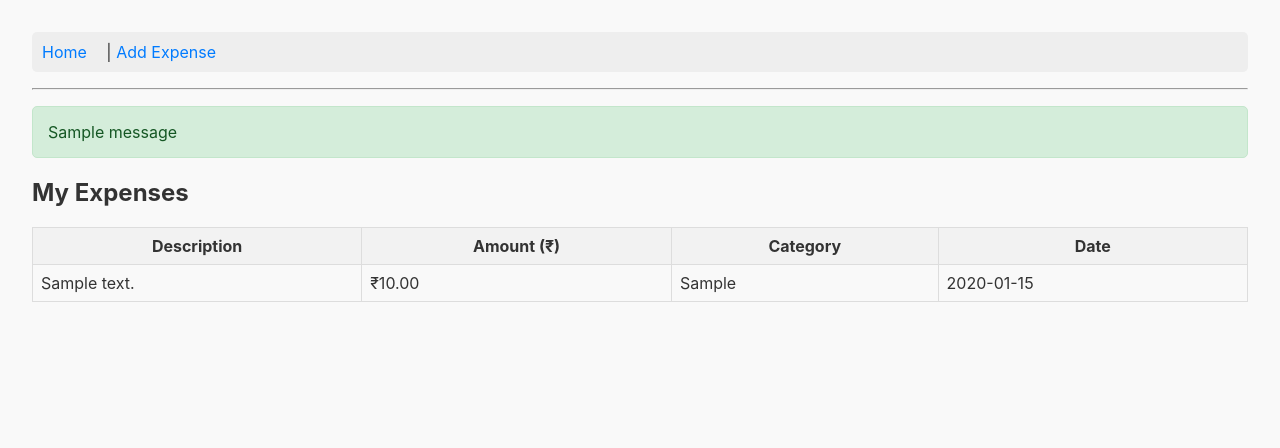
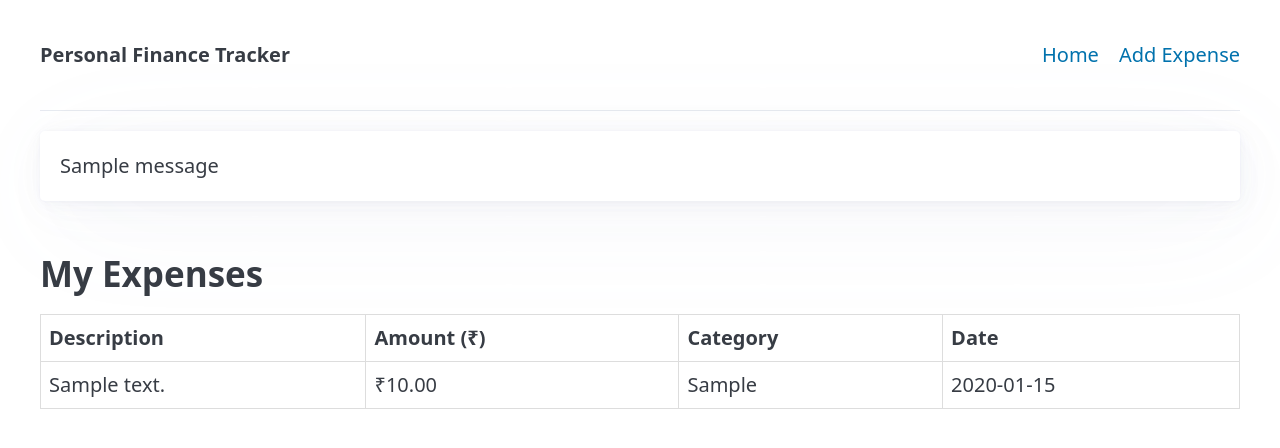
Before and after one commit to PrajwalMadhyastha/personal-finance-webapp, a Flask app: page / in a window 1280 px wide. Shown: the top 448 px of the page. Run offline with Flask 3, Linux system fonts and the light colour scheme; tables that the repository leaves empty hold one stand-in row (values such as "Sample post"); one stand-in notice (Sample message) is shown; parts of the project's set-up code (start-up, migrations or seed data) failed here and were passed over; some libraries are stand-ins or nearby versions.

Commit message:
feat(ui): Implement Pico.css for basic application styling

```diff
--- a/finance_tracker/templates/base.html
+++ b/finance_tracker/templates/base.html
@@ -3,38 +3,43 @@
 <head>
     <meta charset="UTF-8">
     <meta name="viewport" content="width=device-width, initial-scale=1.0">
+
+    <link rel="stylesheet" href="https://cdn.jsdelivr.net/npm/@picocss/pico@2/css/pico.min.css" />
+
     <title>{% block title %}My Finance App{% endblock %}</title>
     <style>
-        body { font-family: -apple-system, BlinkMacSystemFont, "Segoe UI", Roboto, "Helvetica Neue", Arial, sans-serif; margin: 2em; background-color: #f9f9f9; color: #333; }
-        nav { background-color: #eee; padding: 10px; border-radius: 5px; margin-bottom: 1em; }
-        nav a { text-decoration: none; color: #007bff; margin-right: 15px; }
-        nav a:hover { text-decoration: underline; }
-        .flashes { list-style: none; padding: 0; }
-        .flashes li { padding: 15px; margin-bottom: 15px; border-radius: 5px; }
-        .flashes li.success { background-color: #d4edda; color: #155724; border: 1px solid #c3e6cb;}
-        .flashes li.error { background-color: #f8d7da; color: #721c24; border: 1px solid #f5c6cb;}
+        /* You can still keep minor custom styles if you want */
+        .flashes { list-style: none; padding: 0; margin-top: 1em; }
+        /* Pico's own alert styling is good, but you can override it */
+        .flashes li.success { --pico-background-color: var(--pico-green-200); --pico-border-color: var(--pico-green-400); }
     </style>
 </head>
 <body>
+
+    <main class="container">
         <nav>
-        <a href="{{ url_for('main.home') }}">Home</a> |
-        <a href="{{ url_for('main.add_expense') }}">Add Expense</a>
+            <ul>
+                <li><strong>Personal Finance Tracker</strong></li>
+            </ul>
+            <ul>
+                <li><a href="{{ url_for('main.home') }}">Home</a></li>
+                <li><a href="{{ url_for('main.add_expense') }}">Add Expense</a></li>
+            </ul>
         </nav>
         <hr>
 
         {% with messages = get_flashed_messages(with_categories=true) %}
           {% if messages %}
-        <ul class=flashes>
             {% for category, message in messages %}
-          <li class="{{ category }}">{{ message }}</li>
+              <article class="{{ category }}">
+                {{ message }}
+              </article>
             {% endfor %}
-        </ul>
           {% endif %}
         {% endwith %}
 
-    <main>
         {% block content %}{% endblock %}
+
     </main>
-
 </body>
 </html>
```
Lines whose indentation alone changed are shown as unchanged.
